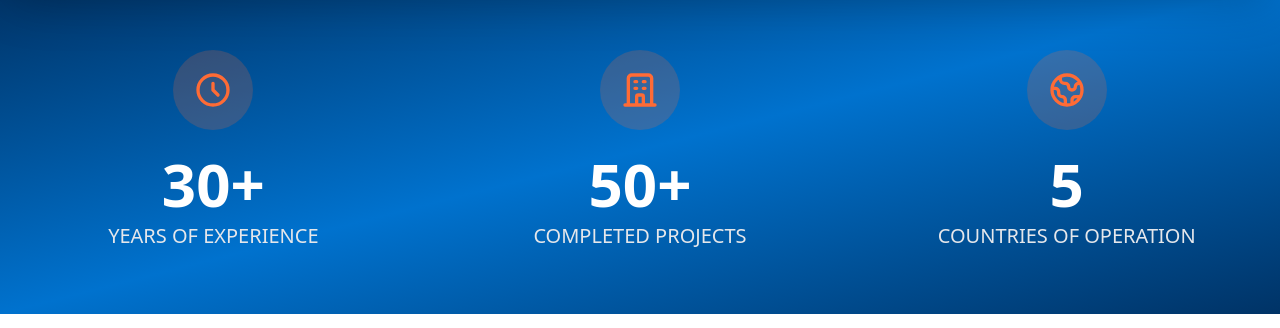
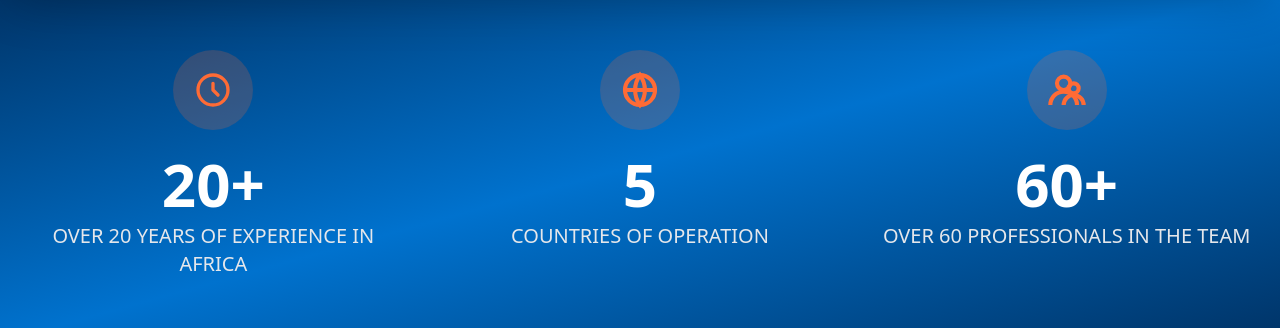
Before and after one commit to Nelvb/labanda-landing, a Vue app: page / in a window 1280 px wide. Shown: the part 814-1142 px from the top of the page. Built offline with nearby package versions, Linux system fonts and the light colour scheme; the HTML template or start-up script is replaced by a standard one.

Commit message:
Actualización de sección Stats y FAQ multilingüe — iconos coherentes, textos revisados y datos verificados (FR/EN/ES)

```diff
--- a/src/components/sections/Stats.vue
+++ b/src/components/sections/Stats.vue
@@ -1,7 +1,7 @@
 <script setup lang="ts">
 /**
  * Stats.vue — Sección de estadísticas con animación count-up
- * Contexto: Muestra años de experiencia, proyectos y países
+ * Contexto: Muestra años de experiencia, países y equipo
  * Notas: Animación se activa al entrar en viewport con IntersectionObserver
  * @author Nelson Valero
  * @since v1.0.0
@@ -10,21 +10,24 @@
 defineOptions({
   name: 'CompanyStats'
 })
+
 import { ref, onMounted } from 'vue'
 import { useI18n } from 'vue-i18n'
 import type { StatItem } from '@/types'
 
 const { t } = useI18n()
 
+// Datos actualizados según decisión final
 const stats = ref<StatItem[]>([
-  { value: 0, target: 30, label: t('stats.experience'), suffix: '+' },
-  { value: 0, target: 50, label: t('stats.projects'), suffix: '+' },
-  { value: 0, target: 5, label: t('stats.countries'), suffix: '' }
+  { value: 0, target: 20, label: t('stats.experience'), suffix: '+' },
+  { value: 0, target: 5, label: t('stats.countries'), suffix: '' },
+  { value: 0, target: 60, label: t('stats.team'), suffix: '+' }
 ])
 
 const isVisible = ref(false)
 const statsSection = ref<HTMLElement | null>(null)
 
+// Animación progresiva de los contadores
 const animateCounter = (stat: StatItem) => {
   const increment = stat.target / 50
   const interval = setInterval(() => {
@@ -37,6 +40,7 @@ const animateCounter = (stat: StatItem) => {
   }, 30)
 }
 
+// Activar animación cuando la sección entra en viewport
 onMounted(() => {
   const observer = new IntersectionObserver(
     (entries) => {
@@ -63,7 +67,7 @@ onMounted(() => {
   >
     <div class="container mx-auto px-6">
       <div class="grid grid-cols-1 md:grid-cols-3 gap-12">
-        <!-- Stat 1: Años -->
+        <!-- Stat 1: Años de experiencia -->
         <div v-if="stats.length >= 1" class="text-center">
           <div
             class="inline-flex items-center justify-center w-20 h-20 rounded-full bg-[#FF6B35]/20 mb-6"
@@ -90,7 +94,7 @@ onMounted(() => {
           </div>
         </div>
 
-        <!-- Stat 2: Proyectos -->
+        <!-- Stat 2: Países -->
         <div v-if="stats.length >= 2" class="text-center">
           <div
             class="inline-flex items-center justify-center w-20 h-20 rounded-full bg-[#FF6B35]/20 mb-6"
@@ -99,15 +103,14 @@ onMounted(() => {
   class="w-10 h-10 text-[#FF6B35]"
   fill="none"
   stroke="currentColor"
+  stroke-width="2.5"
   viewBox="0 0 24 24"
 >
-              <path
-                stroke-linecap="round"
-                stroke-linejoin="round"
-                stroke-width="2"
-                d="M19 21V5a2 2 0 00-2-2H7a2 2 0 00-2 2v16m14 0h2m-2 0h-5m-9 0H3m2 0h5M9 7h1m-1 4h1m4-4h1m-1 4h1m-5 10v-5a1 1 0 011-1h2a1 1 0 011 1v5m-4 0h4"
-              />
+  <circle cx="12" cy="12" r="9" />
+  <path d="M2 12h20" />
+  <path d="M12 3a15.3 15.3 0 010 18a15.3 15.3 0 010-18z" />
 </svg>
+
           </div>
           <div class="text-6xl font-bold mb-2">
             {{ Math.ceil(stats[1]?.value || 0) }}{{ stats[1]?.suffix || '' }}
@@ -117,7 +120,7 @@ onMounted(() => {
           </div>
         </div>
 
-        <!-- Stat 3: Países -->
+        <!-- Stat 3: Equipo -->
         <div v-if="stats.length >= 3" class="text-center">
           <div
             class="inline-flex items-center justify-center w-20 h-20 rounded-full bg-[#FF6B35]/20 mb-6"
@@ -126,15 +129,15 @@ onMounted(() => {
   class="w-10 h-10 text-[#FF6B35]"
   fill="none"
   stroke="currentColor"
+  stroke-width="2.5"
   viewBox="0 0 24 24"
 >
-              <path
-                stroke-linecap="round"
-                stroke-linejoin="round"
-                stroke-width="2"
-                d="M3.055 11H5a2 2 0 012 2v1a2 2 0 002 2 2 2 0 012 2v2.945M8 3.935V5.5A2.5 2.5 0 0010.5 8h.5a2 2 0 012 2 2 2 0 104 0 2 2 0 012-2h1.064M15 20.488V18a2 2 0 012-2h3.064M21 12a9 9 0 11-18 0 9 9 0 0118 0z"
-              />
+  <path d="M18 21a8 8 0 00-16 0" />
+  <circle cx="10" cy="8" r="4" />
+  <path d="M22 21a6 6 0 00-12 0" />
+  <circle cx="16" cy="11" r="3" />
 </svg>
+
           </div>
           <div class="text-6xl font-bold mb-2">
             {{ Math.ceil(stats[2]?.value || 0) }}{{ stats[2]?.suffix || '' }}
--- a/src/components/sections/faq/faqData.en.ts
+++ b/src/components/sections/faq/faqData.en.ts
@@ -2,12 +2,12 @@ export default [
     {
         question: 'What is LABANDA Industrie Services?',
         answer:
-            'LABANDA Industrie Services is a company with over 30 years of experience in architecture, urban planning and construction in Africa. It develops projects for governments, institutions and international investors.'
+            'LABANDA Industrie Services is a firm specialized in architecture, urban planning and infrastructure, founded in 2017 in Equatorial Guinea. It brings together a team of professionals with over 30 years of combined international experience in development projects across Africa.'
     },
     {
         question: 'In which countries does LABANDA operate?',
         answer:
-            'LABANDA is headquartered in Malabo (Equatorial Guinea) with active presence in Cameroon, Congo and Chad, leading major urban and infrastructure projects.'
+            'LABANDA is headquartered in Malabo (Equatorial Guinea) and has an active presence in Cameroon, São Tomé and Príncipe, Angola and Senegal, with technical offices in Malabo, Spain and Dakar.'
     },
     {
         question: 'What type of projects does LABANDA develop?',
--- a/src/components/sections/faq/faqData.es.ts
+++ b/src/components/sections/faq/faqData.es.ts
@@ -3,12 +3,12 @@ export default [
     {
         question: '¿Qué es LABANDA Industrie Services?',
         answer:
-            'LABANDA Industrie Services es una empresa con más de 30 años de experiencia en arquitectura, urbanismo y construcción en África. Desarrolla proyectos para gobiernos, instituciones públicas y fondos internacionales.'
+            'LABANDA Industrie Services es una firma de arquitectura, urbanismo e infraestructuras fundada en 2017 en Guinea Ecuatorial. Está integrada por un equipo de profesionales con más de 30 años de experiencia acumulada en proyectos internacionales de desarrollo en África.'
     },
     {
         question: '¿En qué países opera LABANDA?',
         answer:
-            'LABANDA tiene sede en Malabo (Guinea Ecuatorial) y presencia activa en Camerún, Congo y Chad, liderando proyectos de desarrollo urbano e infraestructura.'
+            'LABANDA tiene su sede en Malabo (Guinea Ecuatorial) y presencia activa en Camerún, Santo Tomé y Príncipe, Angola y Senegal, con oficinas técnicas en Malabo, España y Dakar.'
     },
     {
         question: '¿Qué tipo de proyectos realiza?',
--- a/src/components/sections/faq/faqData.fr.ts
+++ b/src/components/sections/faq/faqData.fr.ts
@@ -1,13 +1,13 @@
 export default [
     {
-        question: "Qu'est-ce que LABANDA Industrie Services ?",
+        question: 'Qu’est-ce que LABANDA Industrie Services ?',
         answer:
-            "LABANDA Industrie Services est une entreprise disposant de plus de 30 ans d'expérience en architecture, urbanisme et construction en Afrique. Elle réalise des projets pour les gouvernements, les institutions publiques et les fonds d'investissement internationaux."
+            'LABANDA Industrie Services est une société d’architecture, d’urbanisme et d’infrastructures fondée en 2017 en Guinée équatoriale. Elle réunit une équipe de professionnels totalisant plus de 30 ans d’expérience internationale dans des projets de développement à travers l’Afrique.'
     },
     {
         question: 'Dans quels pays LABANDA est-elle présente ?',
         answer:
-            "LABANDA est basée à Malabo (Guinée équatoriale) et est présente au Cameroun, au Congo et au Tchad, où elle dirige d’importants projets urbains et d’infrastructures."
+            'LABANDA a son siège à Malabo (Guinée équatoriale) et une présence active au Cameroun, à São Tomé-et-Principe, en Angola et au Sénégal, avec des bureaux techniques à Malabo, en Espagne et à Dakar.'
     },
     {
         question: 'Quels types de projets LABANDA réalise-t-elle ?',
--- a/src/locales/en.json
+++ b/src/locales/en.json
@@ -14,9 +14,9 @@
         "cta_secondary": "Contact us"
     },
     "stats": {
-        "experience": "YEARS OF EXPERIENCE",
-        "projects": "COMPLETED PROJECTS",
-        "countries": "COUNTRIES OF OPERATION"
+        "experience": "OVER 20 YEARS OF EXPERIENCE IN AFRICA",
+        "countries": "COUNTRIES OF OPERATION",
+        "team": "OVER 60 PROFESSIONALS IN THE TEAM"
     },
     "about": {
         "title": "About LABANDA",
--- a/src/locales/es.json
+++ b/src/locales/es.json
@@ -14,9 +14,9 @@
         "cta_secondary": "Contactar"
     },
     "stats": {
-        "experience": "AÑOS DE EXPERIENCIA",
-        "projects": "PROYECTOS REALIZADOS",
-        "countries": "PAÍSES DE OPERACIÓN"
+        "experience": "MÁS DE 20 AÑOS DE EXPERIENCIA EN ÁFRICA",
+        "countries": "PAÍSES DE OPERACIÓN",
+        "team": "MÁS DE 60 PROFESIONALES EN EL EQUIPO"
     },
     "about": {
         "title": "Sobre LABANDA",
--- a/src/locales/fr.json
+++ b/src/locales/fr.json
@@ -14,9 +14,9 @@
         "cta_secondary": "Nous contacter"
     },
     "stats": {
-        "experience": "ANNÉES D'EXPÉRIENCE",
-        "projects": "PROJETS RÉALISÉS",
-        "countries": "PAYS D'INTERVENTION"
+        "experience": "PLUS DE 20 ANS D’EXPÉRIENCE EN AFRIQUE",
+        "countries": "PAYS D’OPÉRATION",
+        "team": "PLUS DE 60 PROFESSIONNELS DANS L’ÉQUIPE"
     },
     "about": {
         "title": "À Propos de LABANDA",
```
Lines whose indentation alone changed are shown as unchanged.
